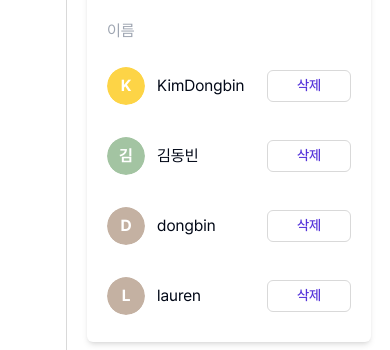
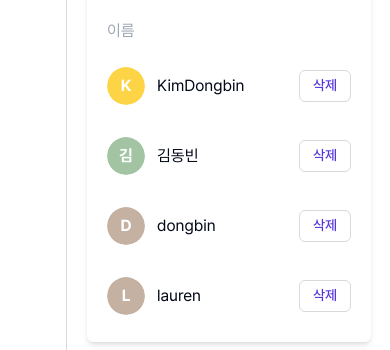
Before and after one commit to ynmkim/taskify, a Next.js app: page /boardEdit in a window 390 px wide. Shown: the part 494-844 px from the top of the page. Built offline with nearby package versions, Linux system fonts and the light colour scheme.

Commit message:
boardEdit페이지 스타일 수정

```diff
--- a/src/components/boardEdit/invited.tsx
+++ b/src/components/boardEdit/invited.tsx
@@ -85,7 +85,7 @@ const Invited: React.FC<InvitedProps> = ({ members }) => {
               <div className='flex flex-row gap-[12px] items-center text-[14px] lg:text-[16px] md:text-[16px]'>
                 {member.email}
               </div>
-              <Button className='w-[50px] px-[10px] lg:px-[37px] md:px-[37px] lg:w-[84px] md:w-[84px] h-[32px]'>취소</Button>
+              <Button className='w-[52px] px-[10px] lg:px-[37px] md:px-[37px] lg:w-[84px] md:w-[84px] h-[32px]'>취소</Button>
             </div>
           ))}
         </div>
--- a/src/components/boardEdit/members.tsx
+++ b/src/components/boardEdit/members.tsx
@@ -62,7 +62,7 @@ const Members: React.FC<MembersProps> = ({ members }) => {
                 <Avatar nickname={member.nickname} profileImageUrl={member.profileImageUrl} size='lg' />
                 {member.nickname}
               </div>
-              <Button className='w-[84px] h-[32px]'>삭제</Button>
+              <Button className='w-[52px] lg:w-[84px] md:w-[84px] h-[32px] px-[7px] py-[10px]'>삭제</Button>
             </div>
           ))}
         </div>
```
Also changed, not shown: 1 other file (tests, documents, lock files or other folders).
